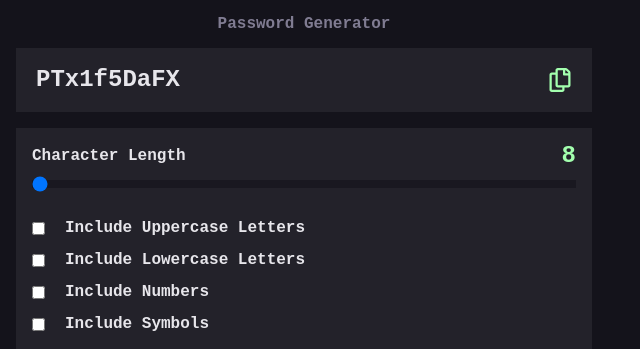
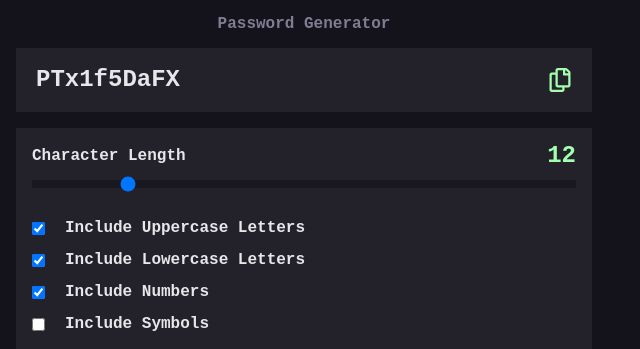
Before and after one commit to DarkstarXDD/password-generator-app, a React (Vite) app: page / in a window 1280 px wide. Shown: the top 349 px of the page, without its empty margins (0-640 px from the left). Built offline with nearby package versions, Linux system fonts and the light colour scheme; a web font is replaced by a local one.

Commit message:
refactor: make inputs uncontrolled and use formData

```diff
--- a/src/components/Checkbox.tsx
+++ b/src/components/Checkbox.tsx
@@ -6,8 +6,6 @@ function Checkbox({
 }: { label: string } & ComponentProps<"input">) {
   const id = useId()
   const checkboxId = `${id}-checkbox`
-
-  // console.log("Checkbox Re-rendered!")
 
   return (
     <div className="flex items-center gap-5">
--- a/src/components/Form.tsx
+++ b/src/components/Form.tsx
@@ -1,4 +1,4 @@
-import React, { useState } from "react"
+import React from "react"
 
 import Slider from "./Slider"
 import Checkbox from "./Checkbox"
@@ -6,39 +6,29 @@ import Button from "./Button"
 import { LiaArrowRightSolid } from "react-icons/lia"
 
 export default function Form() {
+  function generatePassword(event: React.FormEvent<HTMLFormElement>) {
+    const formData = new FormData(event.currentTarget)
+    const passwordLength = formData.get("password-length")
+    const passwordOptions = formData.getAll("password-options")
+
+    console.log({
+      passwordLength: passwordLength,
+      passwordOptions: passwordOptions,
+    })
+  }
+
   function handleSubmit(event: React.FormEvent<HTMLFormElement>) {
     event.preventDefault()
+    generatePassword(event)
   }
-
-  function handleFormChange(event: React.FormEvent<HTMLFormElement>) {
-    // console.log(event.currentTarget)
-    const formData = new FormData(event.currentTarget)
-    const formDataObject = Object.fromEntries(formData)
-    console.log(formDataObject)
-  }
-
-  // type PasswordOptions = {
-  //   uppercase: boolean
-  //   lowercase: boolean
-  //   numbers: boolean
-  //   symbols: boolean
-  // }
-
-  const [passwordLength, setPasswordLength] = useState<number>(8)
 
   return (
     <form
       className="grid gap-8 bg-dark-grey p-4"
       onSubmit={handleSubmit}
-      onChange={handleFormChange}
+      onChange={generatePassword}
     >
-      <Slider
-        name="password-length"
-        min={8}
-        max={32}
-        passwordLength={passwordLength}
-        handleChange={setPasswordLength}
-      />
+      <Slider name="password-length" min={8} max={32} defaultValue={12} />
 
       <fieldset className="grid gap-4">
         <legend className="sr-only">Password Options</legend>
@@ -46,16 +36,19 @@ export default function Form() {
           label="Include Uppercase Letters"
           value="uppercase"
           name="password-options"
+          defaultChecked={true}
         />
         <Checkbox
           label="Include Lowercase Letters"
           value="lowercase"
           name="password-options"
+          defaultChecked={true}
         />
         <Checkbox
           label="Include Numbers"
           value="numbers"
           name="password-options"
+          defaultChecked={true}
         />
         <Checkbox
           label="Include Symbols"
--- a/src/components/Slider.tsx
+++ b/src/components/Slider.tsx
@@ -1,24 +1,21 @@
-import React, { useId, type ComponentProps } from "react"
+import { useState, useId, type ComponentProps } from "react"
 
 type SliderProps = {
-  passwordLength: number
-  handleChange: React.Dispatch<React.SetStateAction<number>>
+  defaultValue: number
 } & ComponentProps<"input">
 
-export default function Slider({
-  passwordLength,
-  handleChange,
-  ...props
-}: SliderProps) {
+export default function Slider({ defaultValue, ...props }: SliderProps) {
   const id = useId()
   const sliderId = `${id}-slider`
+
+  const [sliderValue, setSliderValue] = useState<number>(defaultValue)
 
   return (
     <div className="grid gap-3">
       <label htmlFor={sliderId} className="flex items-center justify-between">
         Character Length
         <span aria-hidden className="text-preset-2 text-neon-green">
-          {passwordLength}
+          {sliderValue}
         </span>
       </label>
 
@@ -27,8 +24,8 @@ export default function Slider({
         {...props}
         type="range"
         id={sliderId}
-        value={passwordLength}
-        onChange={(event) => handleChange(Number(event.target.value))}
+        value={sliderValue}
+        onChange={(event) => setSliderValue(Number(event.target.value))}
       />
     </div>
   )
```
